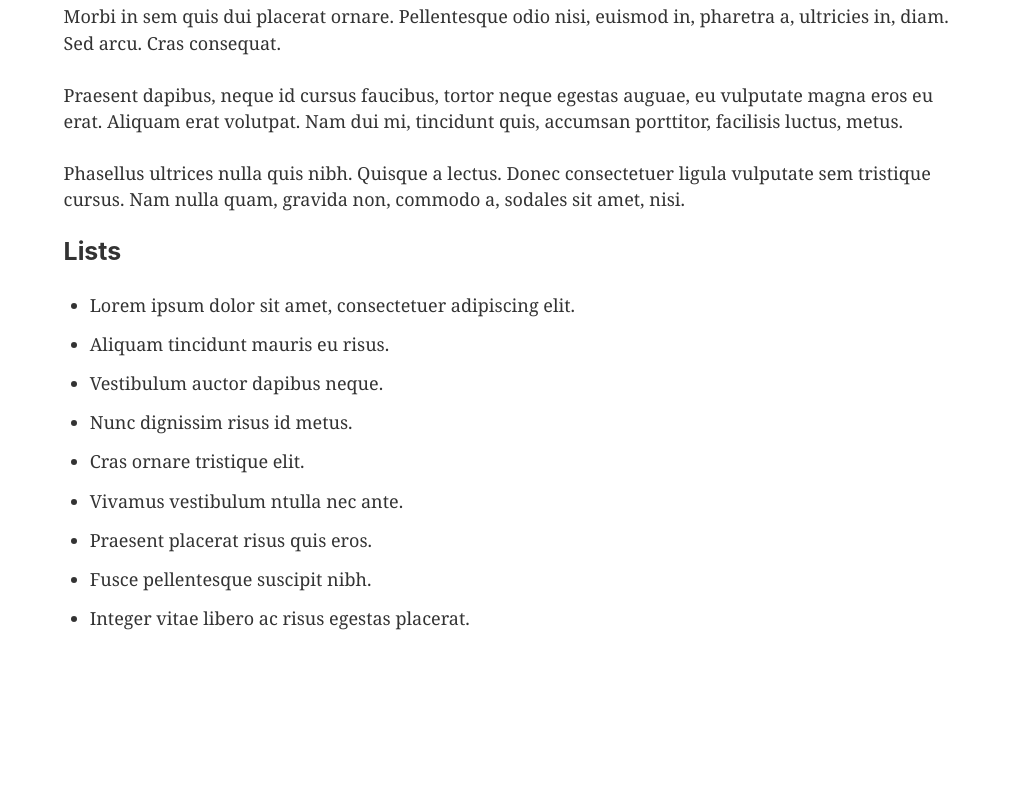
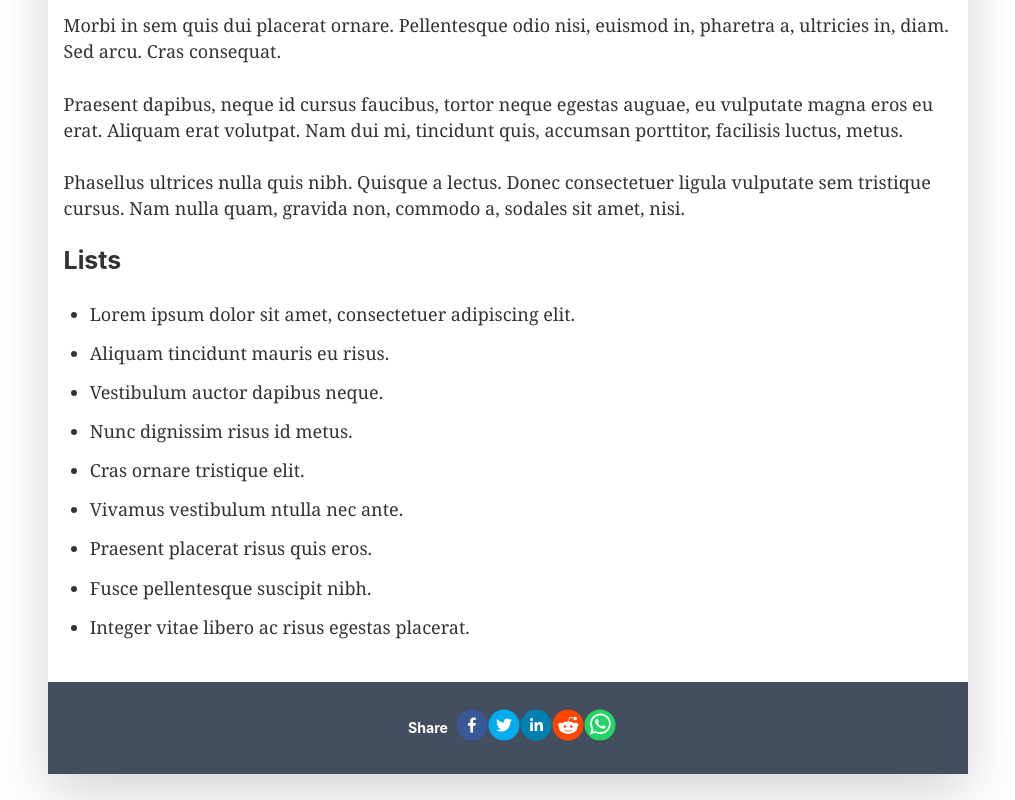
Before and after one commit to msrikanth508/chasingdev, a Gatsby site: page /blog/Lorem-Ipsum/ in a window 1280 px wide. Shown: the part 1158-1958 px from the top of the page, without its empty margins (132-1147 px from the left). Before the commit the page ends 1857 px from the top, so only its background shows below. Built offline with nearby package versions, Linux system fonts and the light colour scheme; Gatsby itself is replaced by a stand-in of ours.

Commit message:
feat: Social Share Component

```diff
--- a/package.json
+++ b/package.json
@@ -17,7 +17,8 @@
     "prop-types": "^15.7.2",
     "react": "^16.8.4",
     "react-dom": "^16.8.4",
-    "react-helmet": "^5.2.0"
+    "react-helmet": "^5.2.0",
+    "react-share": "^2.4.0"
   },
   "devDependencies": {
     "prettier": "^1.16.4"
--- a/src/components/Blog.js
+++ b/src/components/Blog.js
@@ -1,6 +1,5 @@
 import React from "react"
 import Layout from "./layout"
-import get from "lodash/get"
 import Link from "gatsby-link"
 
 export default ({ location, posts }) => (
@@ -14,13 +13,13 @@ export default ({ location, posts }) => (
       }}
     >
       {posts.map(({ node }) => {
-        const title = get(node, "frontmatter.title") || node.fields.slug
+        const title = node.frontmatter.title || node.fields.slug
         return (
           <React.Fragment>
             <h3>
               <Link to={node.fields.slug}>{title}</Link>
             </h3>
-            <p className="font-normal text-xs">
+            <p>
               <span>{node.frontmatter.date}</span>
             </p>
             <p dangerouslySetInnerHTML={{ __html: node.excerpt }} />
--- /dev/null
+++ b/src/components/Share/Share.js
@@ -0,0 +1,62 @@
+import React from "react"
+import {
+  FacebookShareButton,
+  FacebookIcon,
+  TwitterShareButton,
+  TwitterIcon,
+  WhatsappShareButton,
+  WhatsappIcon,
+  LinkedinShareButton,
+  LinkedinIcon,
+  RedditShareButton,
+  RedditIcon,
+} from "react-share"
+import "./styles.css"
+
+const Share = ({ title, tags, url }) => (
+  <section class="share-post">
+    <section className="share-post__body">
+      <h6 className="share-post__body--title">Share</h6>
+      <FacebookShareButton
+        url={url}
+        quote={title}
+        className="share-post__body--button"
+      >
+        <FacebookIcon size={32} round />
+      </FacebookShareButton>
+      <TwitterShareButton
+        url={url}
+        title={title}
+        via="_srikanthm_"
+        hashtags={tags}
+        className="share-post__body--button"
+      >
+        <TwitterIcon size={32} round />
+      </TwitterShareButton>
+      <LinkedinShareButton
+        url={url}
+        title={title}
+        className="share-post__body--button"
+      >
+        <LinkedinIcon size={32} round />
+      </LinkedinShareButton>
+      <RedditShareButton
+        url={url}
+        title={title}
+        className="share-post__body--button"
+      >
+        <RedditIcon size={32} round />
+      </RedditShareButton>
+      <WhatsappShareButton
+        url={url}
+        title={title}
+        separator=":: "
+        className="share-post__body--button"
+      >
+        <WhatsappIcon size={32} round />
+      </WhatsappShareButton>
+    </section>
+  </section>
+)
+
+export default Share
--- /dev/null
+++ b/src/components/Share/styles.css
@@ -0,0 +1,25 @@
+.share-post {
+    display: flex;
+    justify-content: center;
+}
+
+.share-post__body {
+    display: flex;
+    margin: 0 8px;
+    align-items: center;
+}
+
+.share-post__body--title {
+    margin: 0 8px;
+}
+
+.share-post__body--button {
+    padding: 0 8px 0 0;
+    cursor: pointer;
+    outline: none;
+    will-change: transform;
+}
+.share-post__body--button:hover{
+    transform: scale(1.2);
+    padding:0 4px;
+}
--- a/src/templates/post.template.js
+++ b/src/templates/post.template.js
@@ -2,7 +2,9 @@ import React from "react"
 import Layout from "../components/layout"
 import { graphql } from "gatsby"
 import SEO from "../components/seo"
-import  Img from 'gatsby-image'
+import Img from "gatsby-image"
+import Share from "../components/Share/Share"
+import "./styles.css"
 
 const BlogPostTemplate = props => {
   const {
@@ -29,22 +31,16 @@ const BlogPostTemplate = props => {
         author={author}
         twitterUserName={twitterUserName}
       />
-      <section
-        style={{
-          padding: "16px",
-        }}
-      >
-        <article
-          style={{
-            paddingBottom: "8px",
-          }}
-        >
-          <Img fluid={frontmatter.cover.childImageSharp.fluid} />
-        </article>
-
-        <h1>{postTitle}</h1>
-        <h6>{date}</h6>
-        <p dangerouslySetInnerHTML={{ __html: html }} />
+      <section className="article">
+        <Img fluid={frontmatter.cover.childImageSharp.fluid} />
+        <section className="article__body">
+          <h1>{postTitle}</h1>
+          <h6>{date}</h6>
+          <p dangerouslySetInnerHTML={{ __html: html }} />
+        </section>
+        <section className="article__footer">
+          <Share title={postTitle} tags={keywords} url={url} />
+        </section>
       </section>
     </Layout>
   )
--- /dev/null
+++ b/src/templates/styles.css
@@ -0,0 +1,11 @@
+.article {
+    box-shadow: 0 1rem 3rem rgba(0, 0, 0, 0.175);
+}
+.article__body {
+    padding: 16px;
+}
+.article__footer {
+    background: #434e5e;
+    color: #fff;
+    padding: 1.5rem 3rem;
+}
```
Also changed, not shown: src/pages/blog.js (+2 -5 lines), 1 other file.
